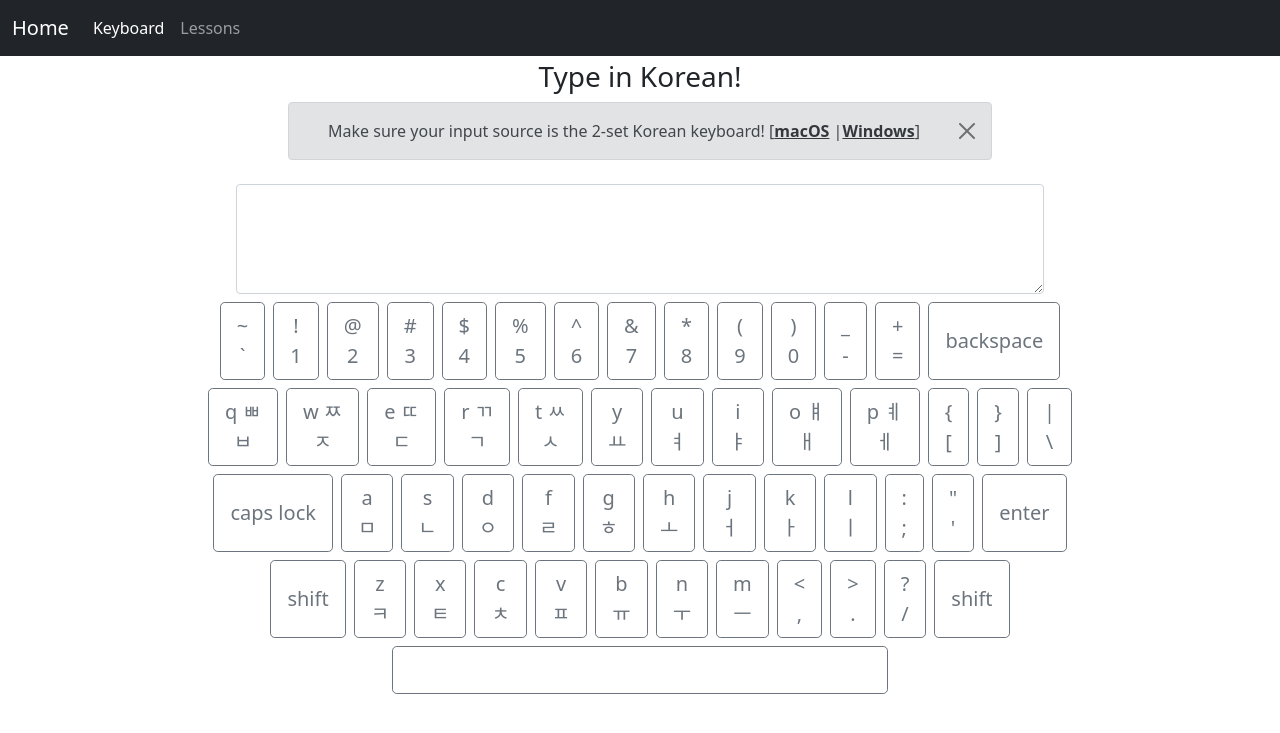
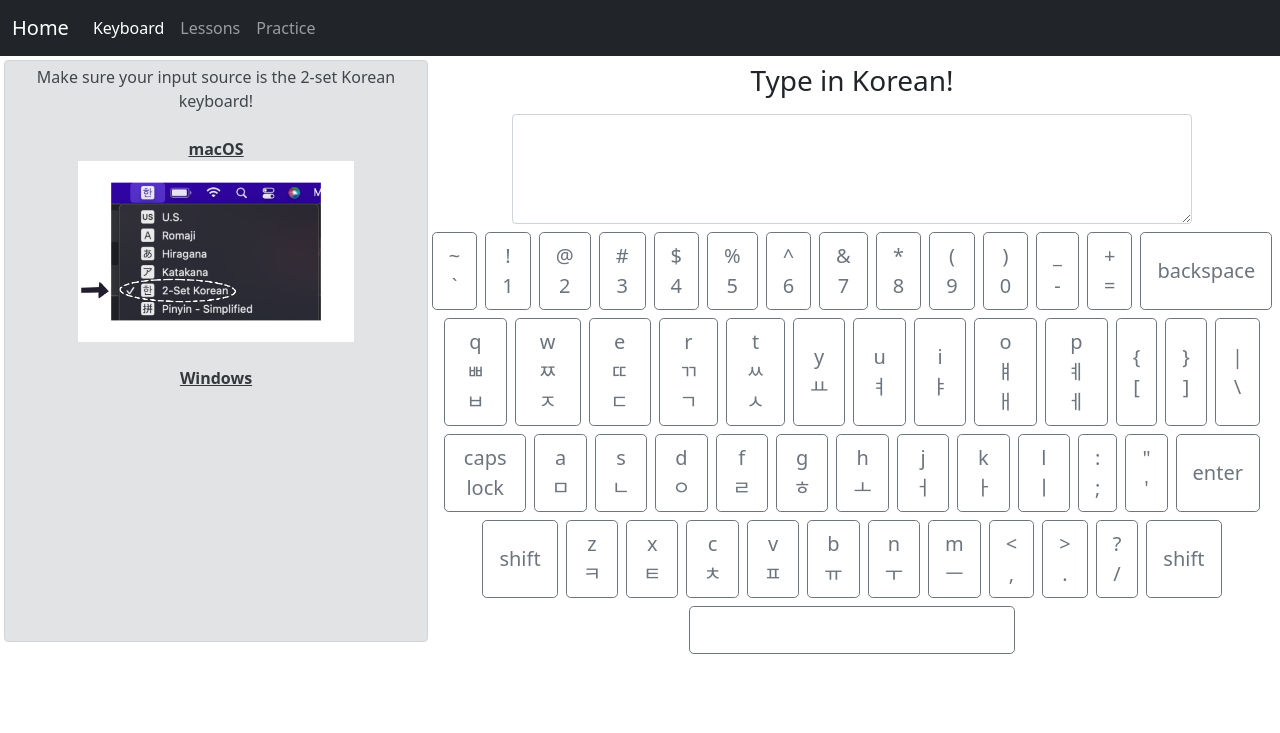
Before and after one commit to kli19/Korean-Typing-Practice, a Flask app: page /keyboard in a window 1280 px wide. Shown: the top 733 px of the page. Run offline with Flask 2, Linux system fonts and the light colour scheme; parts of the project's set-up code (start-up, migrations or seed data) failed here and were passed over; some libraries are stand-ins or nearby versions.

Commit message:
front-end design changes

```diff
--- a/templates/keyboard.html
+++ b/templates/keyboard.html
@@ -11,24 +11,30 @@
 <li class="nav-item">
   <a class="nav-link" aria-current="page" href="/lessons">Lessons</a>
 </li>
+<li class="nav-item">
+  <a class="nav-link" aria-current="page" href="/practice/1.1">Practice</a>
+</li>
 {% endblock %}
 
 {% block content %}
-<div class="container-fluid">
+<div class="row p-1 mx">
+  <div class="col-4 p-1 alert alert-secondary mx-auto text-center">
+      Make sure your input source is the 2-set Korean keyboard! <br> <br>
+      <a href="https://support.apple.com/en-mn/guide/korean-input-method/welcome/mac" class="alert-link" target="_blank">macOS</a>
+      <br>
+      <div class="col-8 mx-auto">
+      <img style='height: 100%; width: 100%; object-fit: contain' src="{{ url_for('static', filename='kor_keyboard_macOS.png') }}" alt="how to use korean keyboard">
+      </div>
+      <br>
+      <a href="https://www.koreanfluent.com/cross_cultural/korean_keyboard/korean_keyboard.htm" class="alert-link" target="_blank">Windows</a>
+    </div>
+  <div class="col-8 mx-auto">
   <div class="row p-1 mx">
-    <div class="col-7 mx-auto">
     <h3 class="text-center"> Type in Korean! </h3>
-    <div class="alert alert-secondary alert-dismissible fade show text-center" role="alert">
-      Make sure your input source is the 2-set Korean keyboard!
-      [<a href="https://support.apple.com/en-mn/guide/korean-input-method/welcome/mac" class="alert-link" target="_blank">macOS</a>
-      |<a href="https://www.koreanfluent.com/cross_cultural/korean_keyboard/korean_keyboard.htm" class="alert-link" target="_blank">Windows</a>]
-  <button type="button" class="btn-close" data-bs-dismiss="alert" aria-label="Close"></button>
-</div>
-    </div>
   </div>
   <div class="row p-1">
-    <div class="d-grid gap-2 col-8 mx-auto">
-    <div class="form-group">
+    <div class="d-grid gap-2 mx-auto">
+    <div class="col-10 mx-auto form-group">
       <textarea class="form-control" rows="4"></textarea>
     </div>
     </div>
@@ -109,6 +115,7 @@
     </div>
   </div>
   </div>
+  </div>
 </div>
 
 
--- a/templates/lessons.html
+++ b/templates/lessons.html
@@ -10,6 +10,9 @@
 </li>
 <li class="nav-item">
   <a class="nav-link active" aria-current="page" href="/lessons">Lessons</a>
+</li>
+<li class="nav-item">
+  <a class="nav-link" aria-current="page" href="/practice/1.1">Practice</a>
 </li>
 {% endblock %}
 
```
Also changed, not shown: templates/practice.html (+8 -6 lines), static/kor_keyboard_macOS.png (added).
